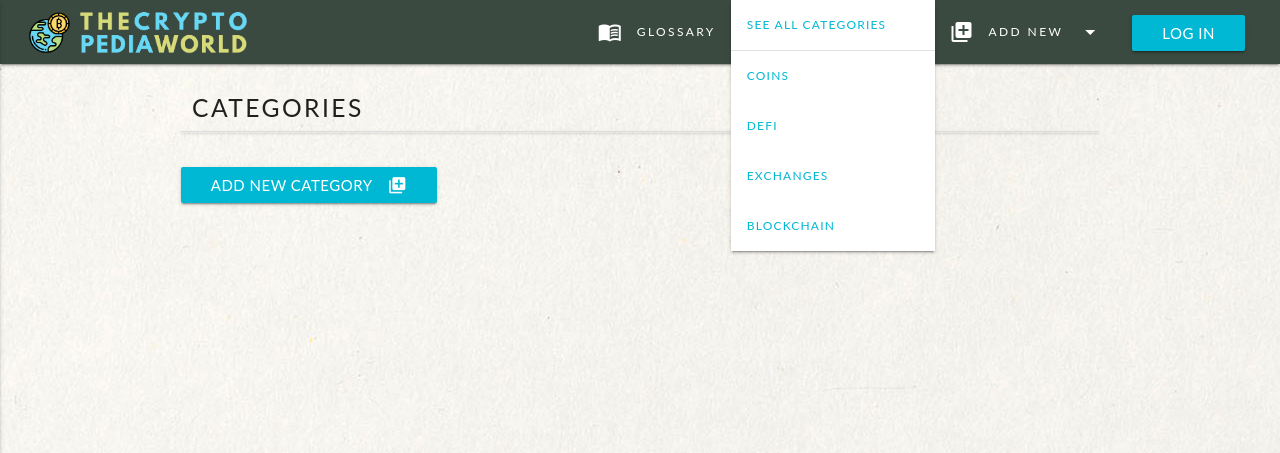
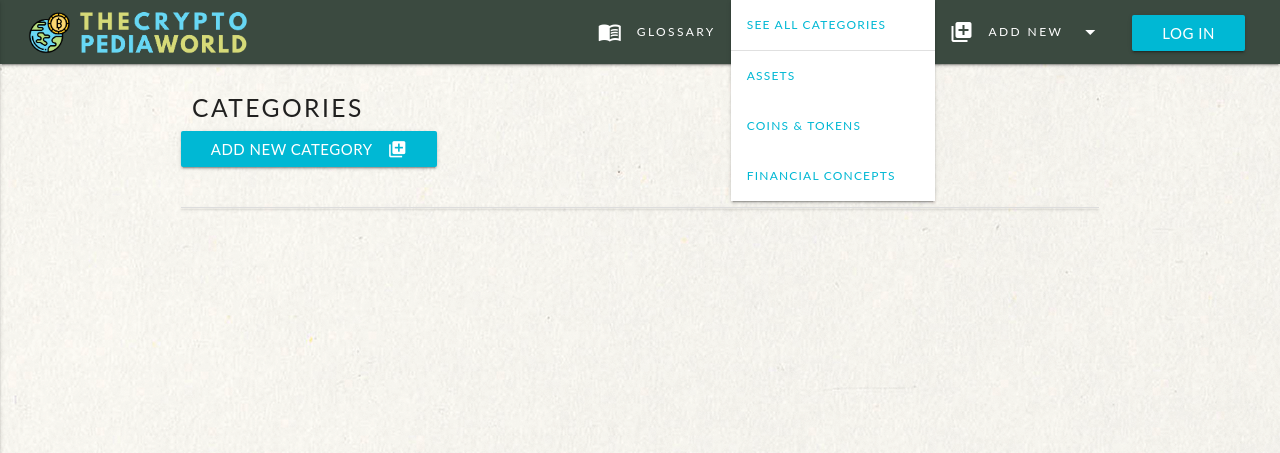
Before and after one commit to kescardoso/cryptopedia, a Flask app: page /get_categories in a window 1280 px wide, after a click that opens the changed part. Shown: the top 453 px of the page. Run offline with Flask 2, Linux system fonts and the light colour scheme; data that the repository does not hold is empty; some libraries are stand-ins or nearby versions.

Commit message:
Update categories

```diff
--- a/templates/base.html
+++ b/templates/base.html
@@ -64,10 +64,9 @@
                     <ul id="dropdown1" class="dropdown-content">
                         <li><a class="nav-drop cyan-text text-accent-4" href="{{url_for('get_categories')}}">See All Categories</a></li>
                         <li class="divider"></li>
-                        <li><a class="nav-drop cyan-text text-accent-4" href="{{url_for('filter_terms', category='Coins')}}">Coins</a></li>
-                        <li><a class="nav-drop cyan-text text-accent-4" href="{{url_for('filter_terms', category='DeFi')}}">DeFi</a></li>
-                        <li><a class="nav-drop cyan-text text-accent-4" href="{{url_for('filter_terms', category='Exchanges')}}">Exchanges</a></li>
-                        <li><a class="nav-drop cyan-text text-accent-4" href="{{url_for('filter_terms', category='Blockchain')}}">Blockchain</a></li>
+                        <li><a class="nav-drop cyan-text text-accent-4" href="{{url_for('filter_terms', category='Assets')}}">Assets</a></li>
+                        <li><a class="nav-drop cyan-text text-accent-4" href="{{url_for('filter_terms', category='Coins & Tokens')}}">Coins & Tokens</a></li>
+                        <li><a class="nav-drop cyan-text text-accent-4" href="{{url_for('filter_terms', category='Financial Concepts')}}">Financial Concepts</a></li>
                     </ul>
                     <!-- Dropdown Trigger : Add New -->
                     <li>
--- a/templates/categories.html
+++ b/templates/categories.html
@@ -2,6 +2,17 @@
 {% block content %}
 
     <h5>Categories</h5>
+    <!-- Button: add new category -->
+    <div class="row">
+        <div class="col s12">
+            <div class="row">
+                <a href="{{url_for('add_category')}}" class="waves-effect waves-light btn cyan accent-4">
+                    <i class="material-icons right">library_add</i>Add New Category
+                </a>
+            </div>
+        </div>
+    </div>
+
     <!-- Start list: categories -->
     <div class="row">
         <ul class="collapsible" data-collapsible="accordion">
@@ -30,10 +41,4 @@
         </ul>
     </div>
 
-    <!-- Button: add new category -->
-    <div class="row">
-        <a href="{{url_for('add_category')}}" class="waves-effect waves-light btn cyan accent-4">
-            <i class="material-icons right">library_add</i>Add New Category</a>
-    </div>
-
 {% endblock %}
```
Also changed, not shown: templates/terms.html (+9 -6 lines).
